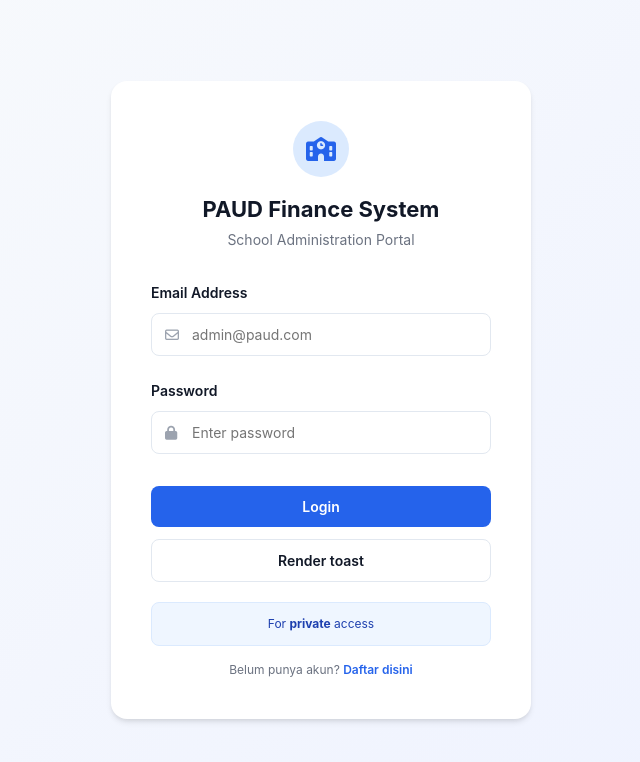
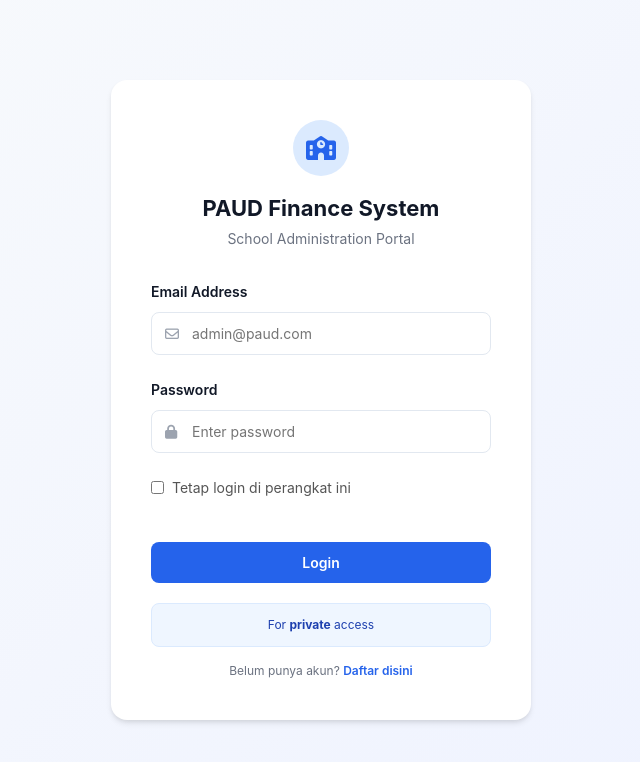
Before and after one commit to Achmad-Dzidan/paud-rohani-fsr, a React (Vite) app: page /#/savings in a window 1280 px wide. Before the commit this address led to /#/savings. Shown: the top 762 px of the page, without its empty margins (319-959 px from the left). Built offline with nearby package versions, Linux system fonts and the light colour scheme.

Commit message:
grid stat

```diff
--- a/src/App.jsx
+++ b/src/App.jsx
@@ -15,12 +15,15 @@ import StudentSavings from './pages/StudentSavings';
 // const Income = () => <h1>Income Page</h1>;
 // const Users = () => <h1>Users Page</h1>;
 
+import ProtectedRoute from './components/ProtectedRoute';
+
 function App() {
   return (
     <Router>
       <Routes>
         {/* Halaman Login (Tanpa Sidebar) */}
         <Route path="/" element={<Login />} />
+        <Route element={<ProtectedRoute />}>
 
         {/* Halaman Admin (Dengan Sidebar & Sonner Persistent) */}
         <Route element={<Layout />}>
@@ -32,6 +35,7 @@ function App() {
           <Route path="/absensi" element={<Absensi />} />
           {/* <Route path="/other-transaction" element={<OtherTransaction />} />
           <Route path="/event-transaction" element={<EventTransactions />} /> */}
+          </Route>
         </Route>
       </Routes>
     </Router>
--- a/src/Login.jsx
+++ b/src/Login.jsx
@@ -1,48 +1,55 @@
 import React, { useState } from 'react';
 import { Toaster, toast } from 'sonner';
-import { useNavigate } from 'react-router-dom'; // 1. IMPORT NAVIGATE
+import { useNavigate } from 'react-router-dom';
 import './App.css';
 
-// Import fungsi Firebase
-import { signInWithEmailAndPassword, createUserWithEmailAndPassword } from 'firebase/auth';
+// 1. IMPORT FUNGSI PERSISTENCE DARI FIREBASE
+import {
+  signInWithEmailAndPassword,
+  createUserWithEmailAndPassword,
+  setPersistence,
+  browserLocalPersistence,
+  browserSessionPersistence
+} from 'firebase/auth';
 import { auth } from './firebase';
 
-function Login() { // Ubah nama function jadi Login agar rapi
-  const navigate = useNavigate(); // 2. INISIALISASI NAVIGATE
+function Login() {
+  const navigate = useNavigate();
 
   const [isLoginMode, setIsLoginMode] = useState(true);
   const [email, setEmail] = useState('');
   const [password, setPassword] = useState('');
+
+  // 2. STATE UNTUK CHECKBOX REMEMBER ME
+  const [rememberMe, setRememberMe] = useState(false);
   const [loading, setLoading] = useState(false);
 
   const handleAuth = async (e) => {
     e.preventDefault();
     setLoading(true);
 
-    // 1. CEK IMPORT & MODE
-    console.log("=== MULAI PROSES AUTH ===");
-    console.log("Mode:", isLoginMode ? "LOGIN" : "REGISTER");
-    console.log("Tipe Fungsi Login:", typeof signInWithEmailAndPassword); // Harus 'function'
-
-    // 2. CEK NILAI INPUT (Penting!)
-    console.log("Email yang dikirim:", email);
-    console.log("Password yang dikirim:", password);
-
-    // Cek apakah ada yang kosong/spasi
     if (!email || !password) {
-      toast.error("Email atau Password kosong/tidak terbaca!");
+      toast.error("Email atau Password kosong!");
       setLoading(false);
       return;
     }
 
     try {
       if (isLoginMode) {
+        console.log(">> Mengatur Persistence...");
+
+        // 3. LOGIKA PERSISTENCE (KUNCI UTAMA)
+        // Jika dicentang -> Local (Tetap login walau browser tutup)
+        // Jika tidak -> Session (Logout saat tab ditutup)
+        const persistenceType = rememberMe ? browserLocalPersistence : browserSessionPersistence;
+
+        // Set persistence DULU sebelum sign in
+        await setPersistence(auth, persistenceType);
+
         console.log(">> Mengeksekusi signInWithEmailAndPassword...");
-
-        // --- INI BARIS KRUSIAL ---
         const userCredential = await signInWithEmailAndPassword(auth, email, password);
 
-        console.log(">> HASIL LOGIN:", userCredential); // Jika muncul ini, berarti berhasil
+        console.log(">> HASIL LOGIN:", userCredential);
         toast.success('Login Berhasil! Mengalihkan...');
 
         setTimeout(() => {
@@ -51,20 +58,26 @@ function Login() { // Ubah nama function jadi Login agar rapi
 
       } else {
         console.log(">> Mengeksekusi Register...");
+        // Register biasanya default local, tapi bisa diatur juga jika mau
         await createUserWithEmailAndPassword(auth, email, password);
         toast.success('Registrasi Berhasil! Silahkan login.');
         setIsLoginMode(true);
       }
     } catch (error) {
-      // 3. TANGKAP ERROR KLIEN (Sebelum ke Network)
-      console.error("!!! TERJADI ERROR !!!");
       console.error("Code:", error.code);
       console.error("Message:", error.message);
 
-      toast.error(`Gagal: ${error.code}`);
+      // Error handling yang lebih rapi
+      let errorMessage = "Terjadi kesalahan.";
+      if (error.code === 'auth/invalid-credential' || error.code === 'auth/user-not-found') {
+        errorMessage = "Email atau password salah.";
+      } else if (error.code === 'auth/too-many-requests') {
+        errorMessage = "Terlalu banyak percobaan. Coba lagi nanti.";
+      }
+
+      toast.error(errorMessage);
     } finally {
       setLoading(false);
-      console.log("=== SELESAI ===");
     }
   };
 
@@ -114,20 +127,28 @@ function Login() { // Ubah nama function jadi Login agar rapi
             </div>
           </div>
 
-          <button type="submit" className="btn-primary" disabled={loading}>
+          {/* 4. UI CHECKBOX REMEMBER ME */}
+          {isLoginMode && (
+            <div className="form-group checkbox-group" style={{ display: 'flex', alignItems: 'center', gap: '8px', marginTop: '10px' }}>
+              <input
+                type="checkbox"
+                id="rememberMe"
+                checked={rememberMe}
+                onChange={(e) => setRememberMe(e.target.checked)}
+                style={{ width: 'auto', cursor: 'pointer' }}
+              />
+              <label htmlFor="rememberMe" style={{ fontSize: '14px', cursor: 'pointer', color: '#555', userSelect: 'none' }}>
+                Tetap login di perangkat ini
+              </label>
+            </div>
+          )}
+
+          <button type="submit" className="btn-primary" disabled={loading} style={{ marginTop: '20px' }}>
             {loading ? 'Loading...' : (isLoginMode ? 'Login' : 'Register')}
           </button>
         </form>
 
-        <button
-          type="button"
-          className="btn-secondary"
-          onClick={() => {
-            toast.success('This is a success toast');
-          }}
-        >
-          Render toast
-        </button>
+        {/* Tombol render toast dihapus saja jika tidak dipakai untuk produksi */}
 
         <div className="info-box">
           For <b>private</b> access
--- /dev/null
+++ b/src/components/ProtectedRoute.jsx
@@ -0,0 +1,39 @@
+import React, { useEffect, useState } from 'react';
+import { Navigate, Outlet } from 'react-router-dom';
+import { onAuthStateChanged } from 'firebase/auth';
+import { auth } from '../firebase'; // Pastikan path import firebase benar
+
+const ProtectedRoute = () => {
+  const [user, setUser] = useState(null);
+  const [loading, setLoading] = useState(true);
+
+  useEffect(() => {
+    // Listener untuk memantau status login Firebase secara realtime
+    const unsubscribe = onAuthStateChanged(auth, (currentUser) => {
+      setUser(currentUser);
+      setLoading(false); // Stop loading setelah status didapat
+    });
+
+    return () => unsubscribe();
+  }, []);
+
+  // 1. Tampilkan Loading saat Firebase sedang mengecek sesi (PENTING agar tidak langsung redirect)
+  if (loading) {
+    return (
+      <div style={{ display: 'flex', justifyContent: 'center', alignItems: 'center', height: '100vh' }}>
+        <p>Loading session...</p>
+      </div>
+    );
+  }
+
+  // 2. Jika user null (tidak login), lempar ke halaman Login ('/')
+  if (!user) {
+    return <Navigate to="/" replace />;
+  }
+
+  // 3. Jika user ada, izinkan render halaman anak (Dashboard, Income, dll)
+  // Outlet berfungsi sebagai placeholder untuk rute anak di App.js
+  return <Outlet />;
+};
+
+export default ProtectedRoute;
```
Also changed, not shown: src/pages/Dashboard.jsx (+26 -23 lines).
